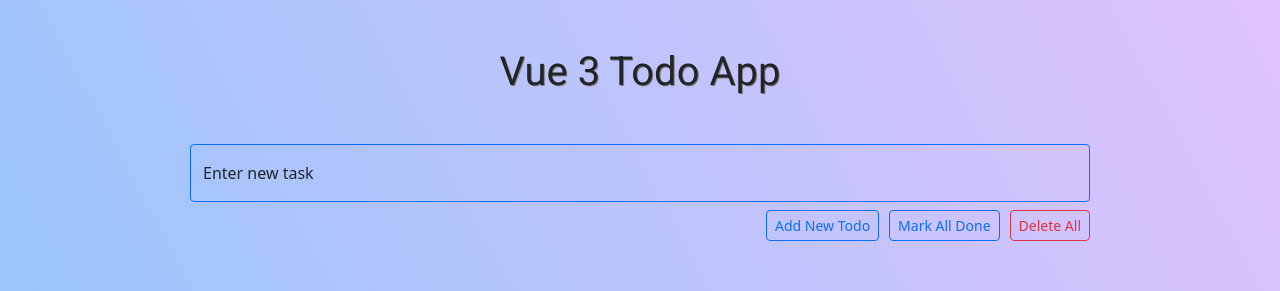
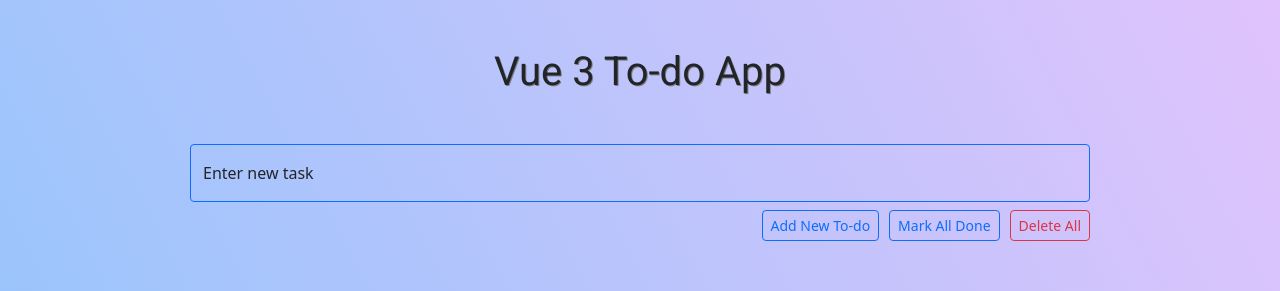
Before and after one commit to espiritukarl/vuejs-typescript-intro, a Vue app in the folder vue_intro/To-do List/: page / in a window 1280 px wide. Shown: the top 291 px of the page. Built offline with nearby package versions, Linux system fonts and the light colour scheme.

Commit message:
Fixed spelling from Todo to To-do

```diff
--- a/vue_intro/To-do List/src/App.vue
+++ b/vue_intro/To-do List/src/App.vue
@@ -1,13 +1,13 @@
 <template>
   <main>
-    <h1 class="mb-5 mt-5">Vue 3 Todo App</h1>
+    <h1 class="mb-5 mt-5">Vue 3 To-do App</h1>
     <section class="searchBar">
       <form @submit.prevent="addNewTodo" class="form-floating">
         <input v-model="newTodo" id="newTodo" placeholder="" class="form-control form-control-sm border border-primary">
         <label for="newTodo">Enter new task</label>
 
         <div class="submit-buttons mt-2">
-          <button class="btn btn-outline-primary btn-sm">Add New Todo</button>
+          <button class="btn btn-outline-primary btn-sm">Add New To-do</button>
           <button class="btn btn-outline-primary btn-sm" @click="markAllDone">Mark All Done</button>
           <button class="btn btn-outline-danger btn-sm" @click="deleteAll">Delete All</button>
         </div>
```
